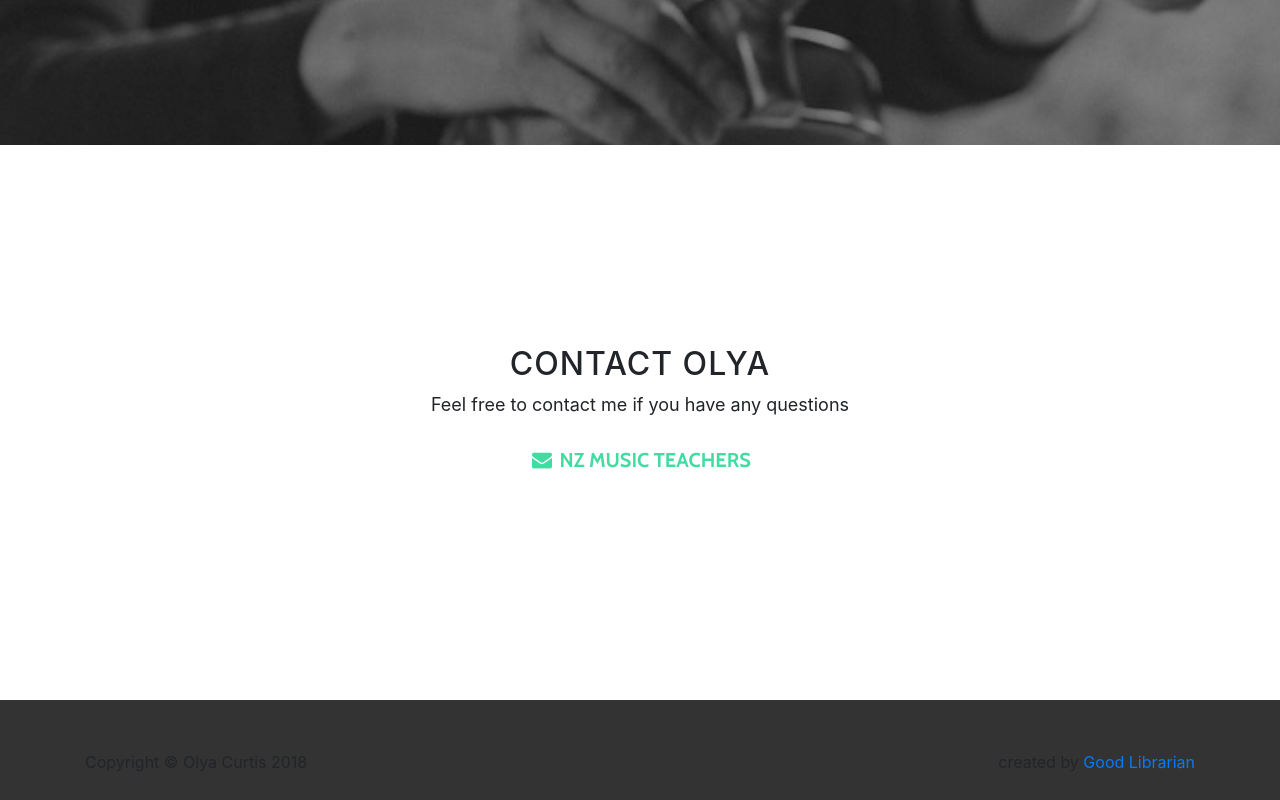
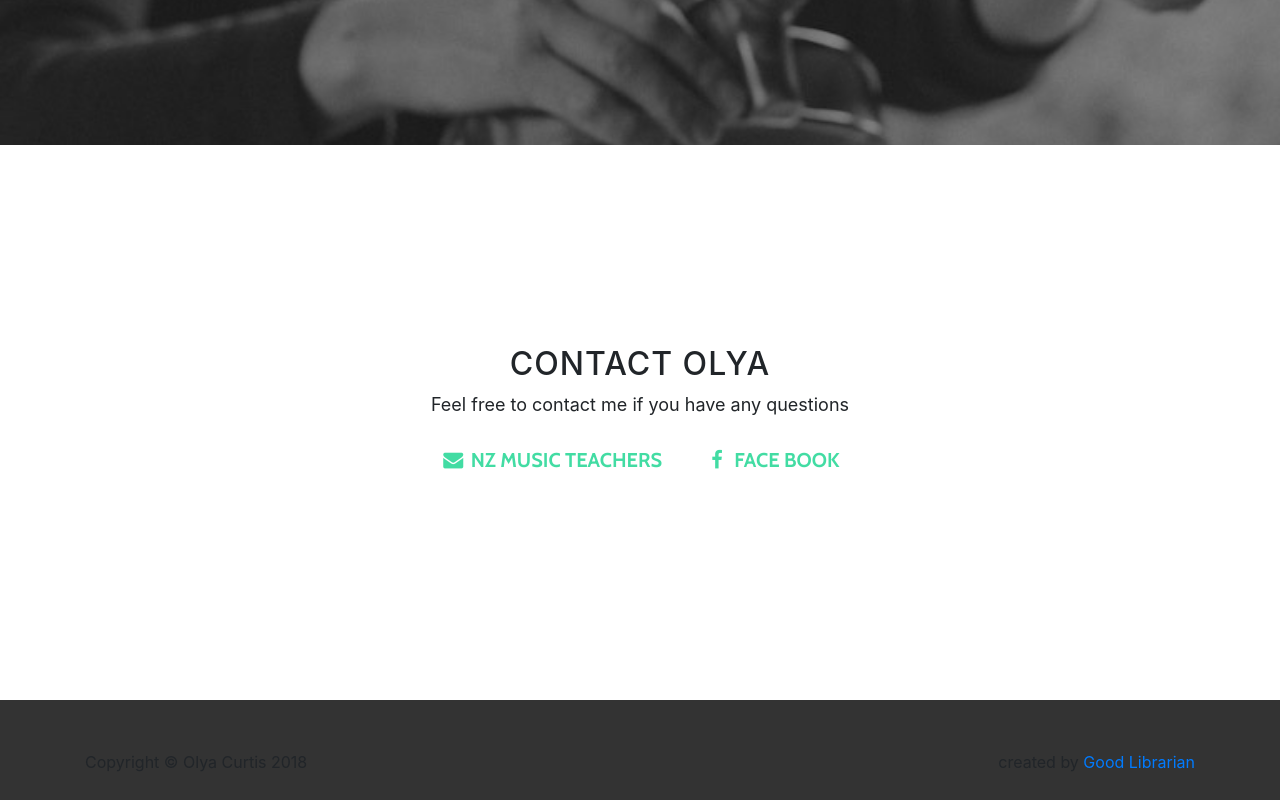
Before and after one commit to GoodLibrarian/Olya-Curtis, a website with bundled scripts: page index.html in a window 1280 px wide. Shown: the part 2079-2879 px from the top of the page. Built offline with nearby package versions, Linux system fonts and the light colour scheme.

Commit message:
Update index.html

```diff
--- a/index.html
+++ b/index.html
@@ -103,10 +103,10 @@
     </section>
 
     <!-- Contact Section -->
-    <section id="contact" class="content-section text-center">
+        <section id="contact" class="content-section text-center">
       <div class="container">
         <div class="row">
-          <div class="col-lg-8 mx-auto">
+		  <div class="col-lg-8 mx-auto">
             <h2>Contact Olya</h2>
             <p>Feel free to contact me if you have any questions</p>
             <ul class="list-inline banner-social-buttons">
@@ -115,12 +115,20 @@
                   <i class="fa fa-envelope fa-fw"></i>
                   <span class="network-name">NZ Music Teachers</span>
                 </a>
+
+				<li class="list-inline-item">
+                <a class="btn btn-default btn-lg" href="https://www.facebook.com/olya.curtis">
+                  <i class="fa fa-fw fa-facebook"></i>
+				  <span class="network-name">Face book</span>
+                </a>
+              </li>
               </li>
                </ul>
           </div>
         </div>
       </div>
     </section>
+
 
 
 
```
